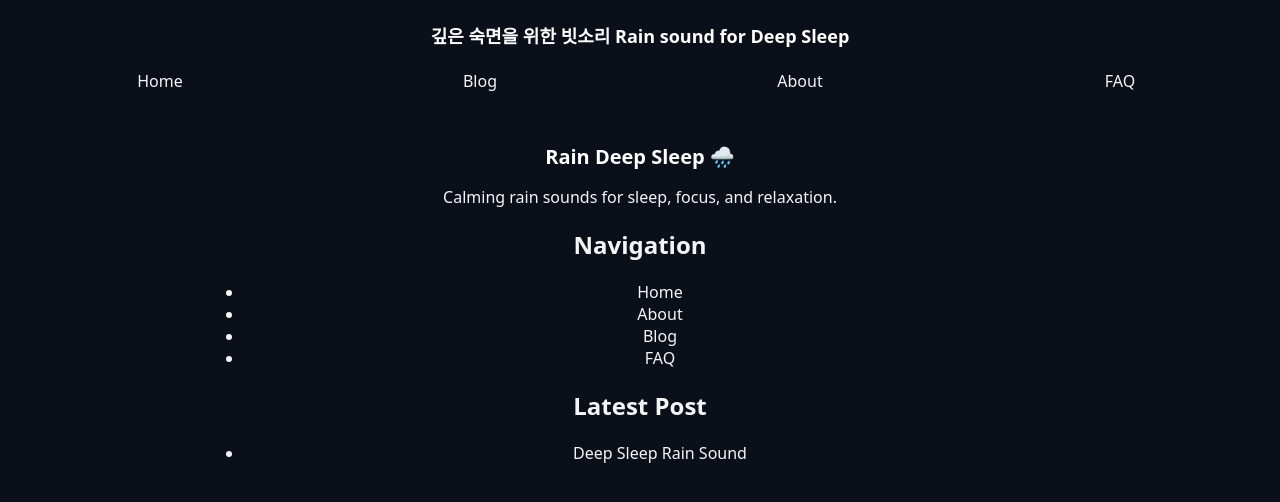
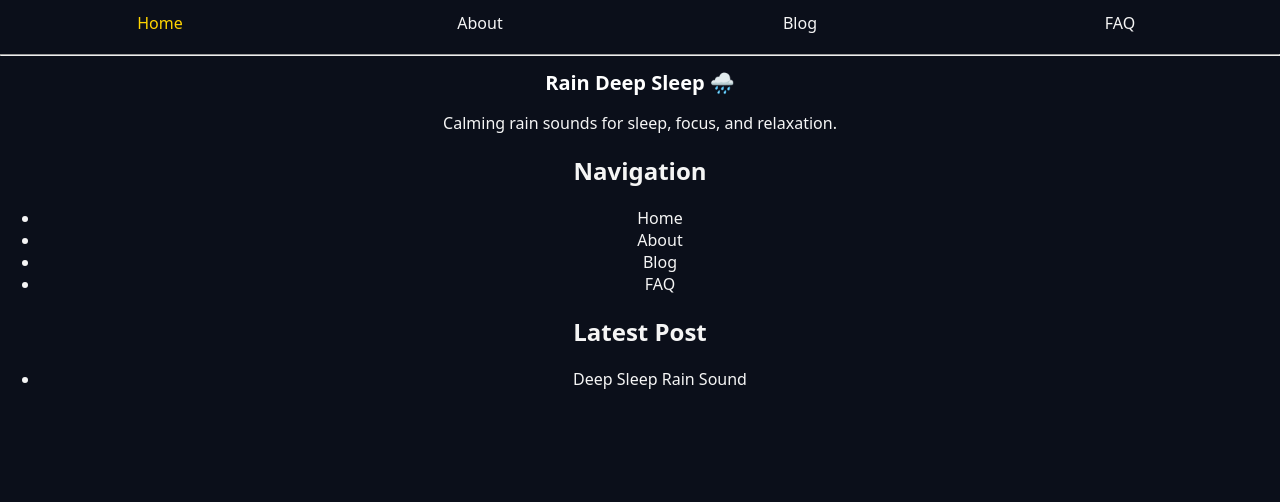
Before and after one commit to choijangwook/rain-deep-sleep, a Jekyll site: the page built from index.md, in a window 1280 px wide. Shown: the top 502 px of the page. Built offline with Jekyll 4.4.1, drawn with Linux system fonts in a browser that asks for light colours; our own code applies the rules of GitHub Pages for plain Markdown files.

Commit message:
Update default.html

```diff
--- a/_layouts/default.html
+++ b/_layouts/default.html
@@ -1,38 +1,23 @@
 <!DOCTYPE html>
-<html lang="ko">
+<html>
 <head>
   <meta charset="UTF-8">
-  <meta name="viewport" content="width=device-width, initial-scale=1.0">
-
-  <title>{{ page.title | default: site.title }}</title>
-
-  <link rel="stylesheet" href="{{ '/assets/css/style.css' | relative_url }}">
+  <title>{{ page.title }}</title>
+  <link rel="stylesheet" href="/assets/css/style.css">
 </head>
 
 <body>
 
-  <!-- 헤더 -->
-  <header>
+<nav>
+  <a href="/">Home</a>
+  <a href="/about.html">About</a>
+  <a href="/blog.html">Blog</a>
+  <a href="/faq.html">FAQ</a>
+</nav>
 
-    <!-- 🔥 수정된 타이틀 (한 줄 + 긴 제목 대응) -->
-    <h1 class="site-title">
-      깊은 숙면을 위한 빗소리 Rain sound for Deep Sleep
-    </h1>
+<hr>
 
-    <!-- 네비게이션 -->
-    <nav>
-      <a href="{{ '/' | relative_url }}">Home</a>
-      <a href="{{ '/blog' | relative_url }}">Blog</a>
-      <a href="{{ '/about' | relative_url }}">About</a>
-      <a href="{{ '/faq' | relative_url }}">FAQ</a>
-    </nav>
-
-  </header>
-
-  <!-- 본문 -->
-  <main>
-    {{ content }}
-  </main>
+{{ content }}
 
 </body>
 </html>
```
